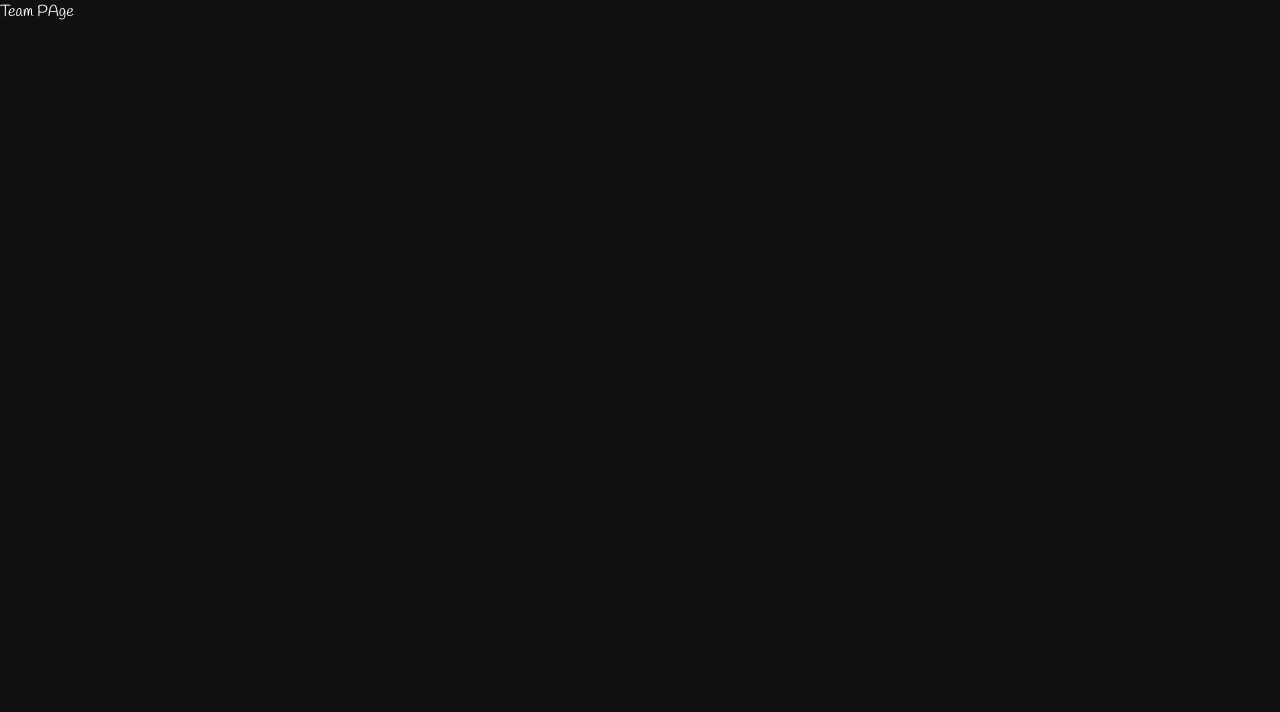
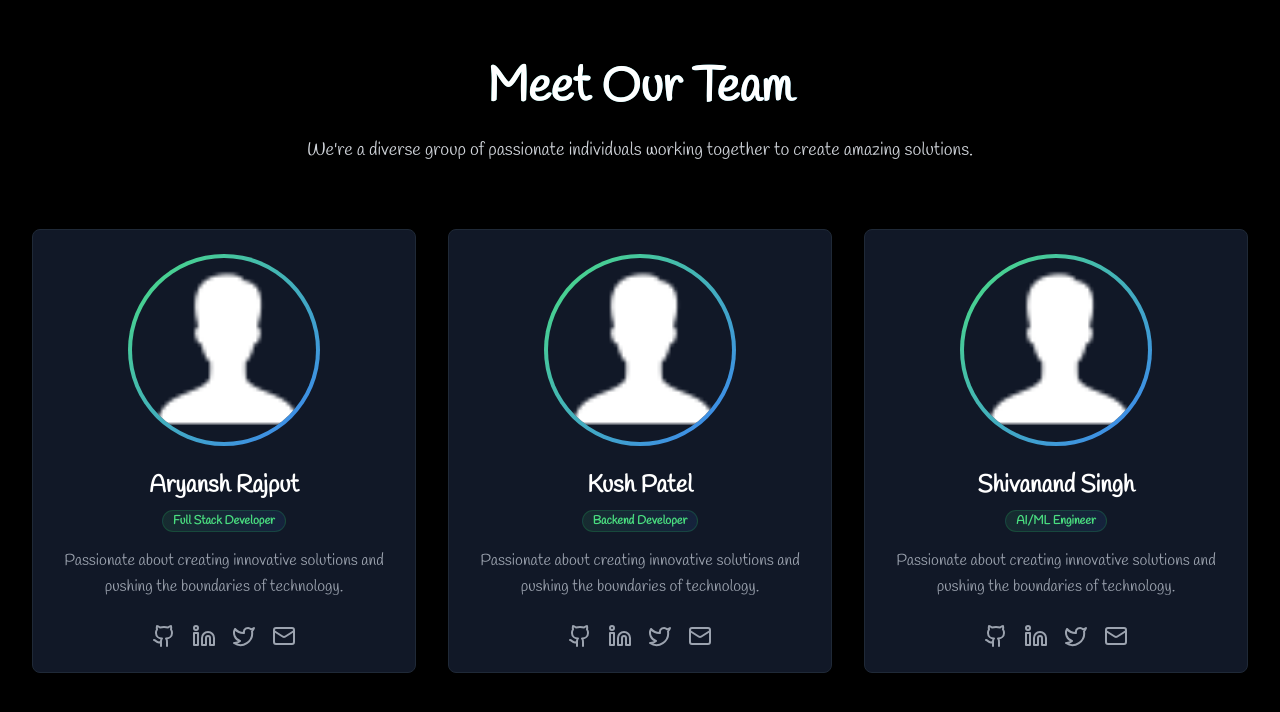
Before and after one commit to CodeWithAryansh07/xenotech, a Next.js app: page /team in a window 1280 px wide. Shown: the top 712 px of the page. Built offline with nearby package versions, Linux system fonts and the light colour scheme.

Commit message:
Team Section Added.

```diff
--- a/src/app/contact-us/page.tsx
+++ b/src/app/contact-us/page.tsx
@@ -114,7 +114,7 @@ const Page = () => {
                                     <Phone className="w-6 h-6 text-white mt-1" />
                                     <div>
                                         <h3 className="font-semibold text-white">Phone</h3>
-                                        <p className="text-muted-foreground">+1 (555) 123-4567</p>
+                                        <p className="text-muted-foreground">+91 80841 26115</p>
                                     </div>
                                 </div>
 
--- a/src/app/team/page.tsx
+++ b/src/app/team/page.tsx
@@ -1,23 +1,119 @@
-/* eslint-disable react-hooks/exhaustive-deps */
 "use client";
-import React from 'react'
-import { useStore } from '@/store/Store'
+
+import React from 'react';
+import { useStore } from '@/store/Store';
+import { TeamMembers } from '@/constants';
+import { Card } from '@/components/ui/card';
+import { Badge } from '@/components/ui/badge';
+import { motion } from 'framer-motion';
+import { Github, Linkedin, Mail, Twitter } from 'lucide-react';
+import Image from 'next/image';
+import User from '@/assets/user.png';
 
 const Page = () => {
-
     const { open, setOpen } = useStore();
 
     React.useEffect(() => {
         if (open) {
-            setOpen()
+            setOpen();
         }
-    }, [])
+    }, [open, setOpen]);
+
+    const container = {
+        hidden: { opacity: 0 },
+        show: {
+            opacity: 1,
+            transition: {
+                staggerChildren: 0.2
+            }
+        }
+    };
+
+    const item = {
+        hidden: { opacity: 0, y: 20 },
+        show: { opacity: 1, y: 0 }
+    };
 
     return (
-        <div className='text-white'>
-            Team PAge
+        <div className="min-h-screen bg-black text-white">
+            <div className="max-w-7xl mx-auto px-4 sm:px-6 lg:px-8 py-16">
+                <motion.div
+                    initial={{ opacity: 0, y: -20 }}
+                    animate={{ opacity: 1, y: 0 }}
+                    transition={{ duration: 0.6 }}
+                    className="text-center mb-16"
+                >
+                    <h1 className="text-5xl font-bold text-white mb-6 bg-gradient-to-r from-green-400 to-blue-500 bg-clip-text text-transparent">
+                        Meet Our Team
+                    </h1>
+                    <p className="text-gray-300 text-lg max-w-2xl mx-auto leading-relaxed">
+                        We&apos;re a diverse group of passionate individuals working together to create amazing solutions.
+                    </p>
+                </motion.div>
+
+                <motion.div
+                    variants={container}
+                    initial="hidden"
+                    animate="show"
+                    className="grid grid-cols-1 md:grid-cols-2 lg:grid-cols-3 gap-8"
+                >
+                    {TeamMembers.map((member) => (
+                        <motion.div
+                            key={member.id}
+                            variants={item}
+                            whileHover={{ scale: 1.02 }}
+                            className="h-full"
+                        >
+                            <Card className="overflow-hidden h-full bg-gray-900 border-gray-800 hover:border-green-500 transition-all duration-300">
+                                <div className="relative p-6 flex flex-col items-center">
+                                    <div className="relative w-48 h-48 mb-6 rounded-full overflow-hidden bg-gradient-to-br from-green-400 to-blue-500 p-1">
+                                        <div className="rounded-full overflow-hidden w-full h-full bg-gray-900">
+                                            <Image
+                                                src={User}
+                                                alt={member.name}
+                                                width={192}
+                                                height={192}
+                                                className="object-cover w-full h-full transform transition-transform duration-300 hover:scale-110"
+                                            />
+                                        </div>
+                                    </div>
+
+                                    <h3 className="text-2xl font-bold text-white mb-2 text-center">
+                                        {member.name}
+                                    </h3>
+                                    <Badge
+                                        variant="secondary"
+                                        className="mb-4 bg-gradient-to-r from-green-400/10 to-blue-500/10 text-green-400 border-green-500/20"
+                                    >
+                                        {member.role}
+                                    </Badge>
+                                    <p className="text-gray-400 mb-6 text-center leading-relaxed">
+                                        Passionate about creating innovative solutions and pushing the boundaries of technology.
+                                    </p>
+                                    <div className="flex space-x-4 mt-auto">
+                                        {[
+                                            { icon: Github, title: "GitHub", color: "hover:text-green-400" },
+                                            { icon: Linkedin, title: "LinkedIn", color: "hover:text-blue-400" },
+                                            { icon: Twitter, title: "Twitter", color: "hover:text-sky-400" },
+                                            { icon: Mail, title: "Email", color: "hover:text-purple-400" }
+                                        ].map(({ icon: Icon, title, color }) => (
+                                            <button
+                                                key={title}
+                                                className={`text-gray-400 ${color} transition-colors duration-300 transform hover:scale-110`}
+                                                title={title}
+                                            >
+                                                <Icon className="h-6 w-6" />
+                                            </button>
+                                        ))}
+                                    </div>
+                                </div>
+                            </Card>
+                        </motion.div>
+                    ))}
+                </motion.div>
+            </div>
         </div>
-    )
-}
+    );
+};
 
-export default Page
+export default Page;
--- a/src/constants/index.ts
+++ b/src/constants/index.ts
@@ -1,3 +1,24 @@
+export const TeamMembers = [
+    {
+        id: 1,
+        name: "Aryansh Rajput",
+        role: "Full Stack Developer",
+        image: "https://picsum.photos/200/300?random=1",
+    },
+    {
+        id: 2,
+        name: "Kush Patel",
+        role: "Backend Developer",
+        image: "https://picsum.photos/200/300?random=2",
+    },
+    {
+        id: 3,
+        name: "Shivanand Singh",
+        role: "AI/ML Engineer",
+        image: "https://picsum.photos/200/300?random=3",
+    }
+]
+
 export const ProjectData = [
     {
         id: 1,
```
Also changed, not shown: src/assets/user.png (added).
